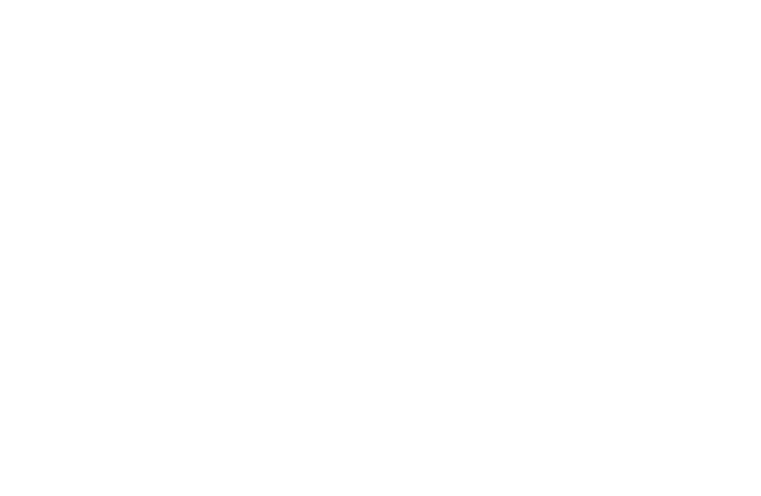
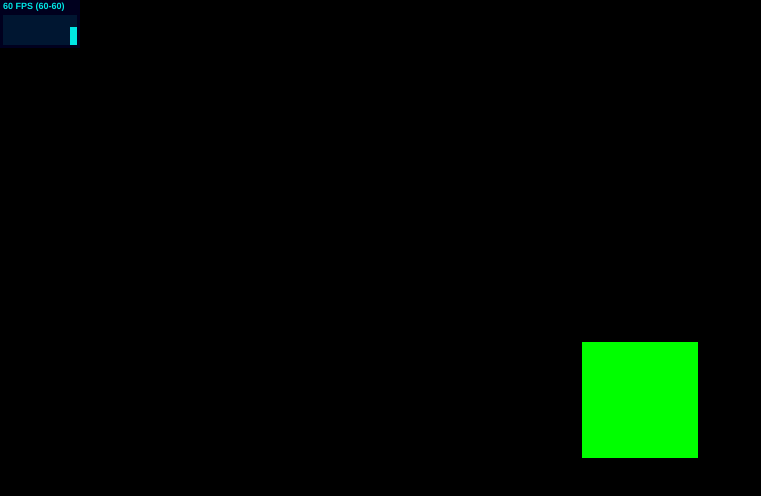
Before and after one commit to LucSarrazin/Three.js-Voxel, a website built with Vite: page index.html in a window 1280 px wide. Shown: the whole page, without its empty margins (0-761 px from the left). Built offline with nearby package versions, Linux system fonts and the light colour scheme.

Commit message:
Add .gitignore, update index.html title, and integrate stats.js for performance monitoring

```diff
--- a/index.html
+++ b/index.html
@@ -2,7 +2,7 @@
 <html lang="en">
   <head>
     <meta charset="utf-8" />
-    <title>Solar System</title>
+    <title>Three.js Voxel</title>
     <!--<link rel="icon" type="image/x-icon" href="public/icon.png">-->
     <style>
       body {
--- a/main.js
+++ b/main.js
@@ -1,5 +1,30 @@
 import * as THREE from 'three';
 import { OrbitControls } from 'three/addons/controls/OrbitControls.js';
+import Stats from 'stats.js'
 import { EffectComposer } from 'three/addons/postprocessing/EffectComposer.js';
 import { RenderPass } from 'three/addons/postprocessing/RenderPass.js';
 import { UnrealBloomPass } from 'three/addons/postprocessing/UnrealBloomPass.js';
+
+const stats = new Stats()
+stats.showPanel(0) // 0: fps, 1: ms, 2: mb, 3+: custom
+document.body.appendChild(stats.dom)
+
+const scene = new THREE.Scene();
+const camera = new THREE.PerspectiveCamera(75, window.innerWidth / window.innerHeight, 0.1, 1000);
+const renderer = new THREE.WebGLRenderer();
+renderer.setAnimationLoop( animate );
+renderer.setSize(window.innerWidth, window.innerHeight);
+document.body.appendChild(renderer.domElement);
+
+const geometry = new THREE.BoxGeometry( 1, 1, 1 );
+const material = new THREE.MeshBasicMaterial( { color: 0x00ff00 } );
+const cube = new THREE.Mesh( geometry, material );
+scene.add( cube );
+
+camera.position.z = 5;
+
+function animate(){
+    stats.begin()
+    renderer.render( scene, camera );
+    stats.end()
+}
--- a/package.json
+++ b/package.json
@@ -9,6 +9,7 @@
     "preview": "vite preview"
   },
   "dependencies": {
+    "stats.js": "^0.17.0",
     "three": "^0.178.0"
   },
   "devDependencies": {
```
Also changed, not shown: 2 other files.
